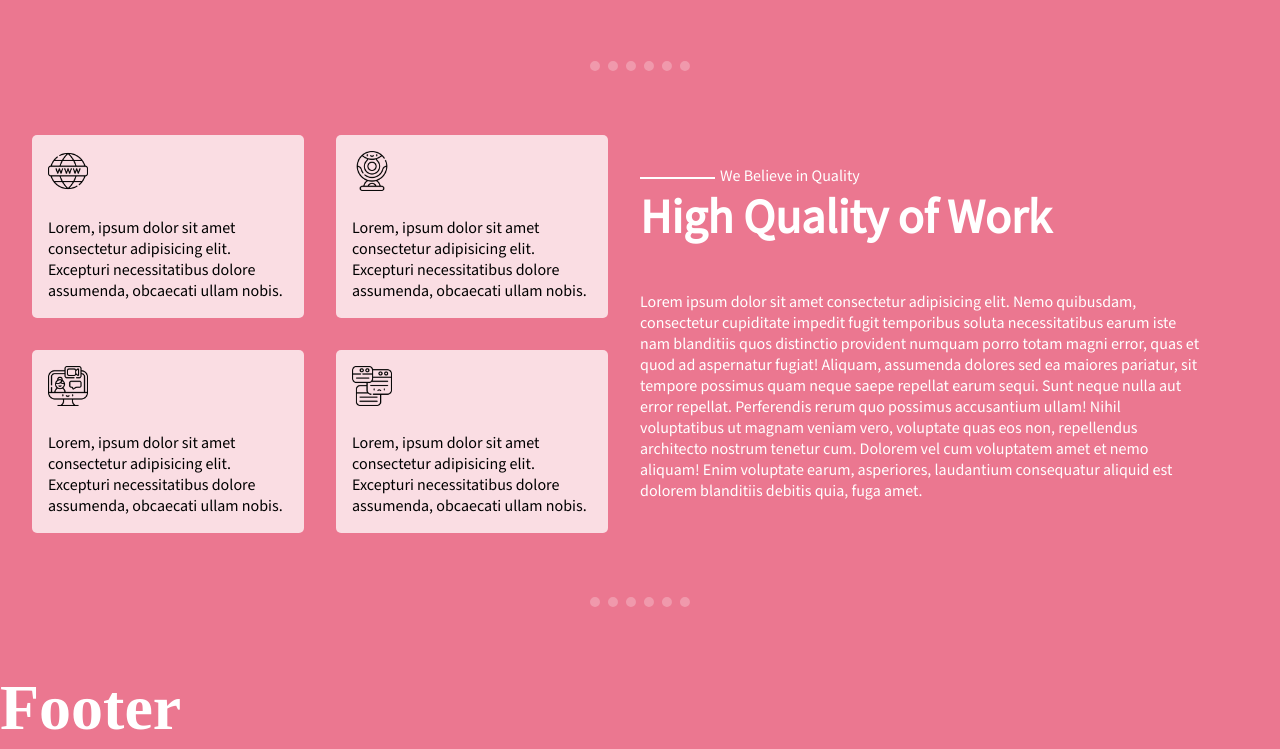
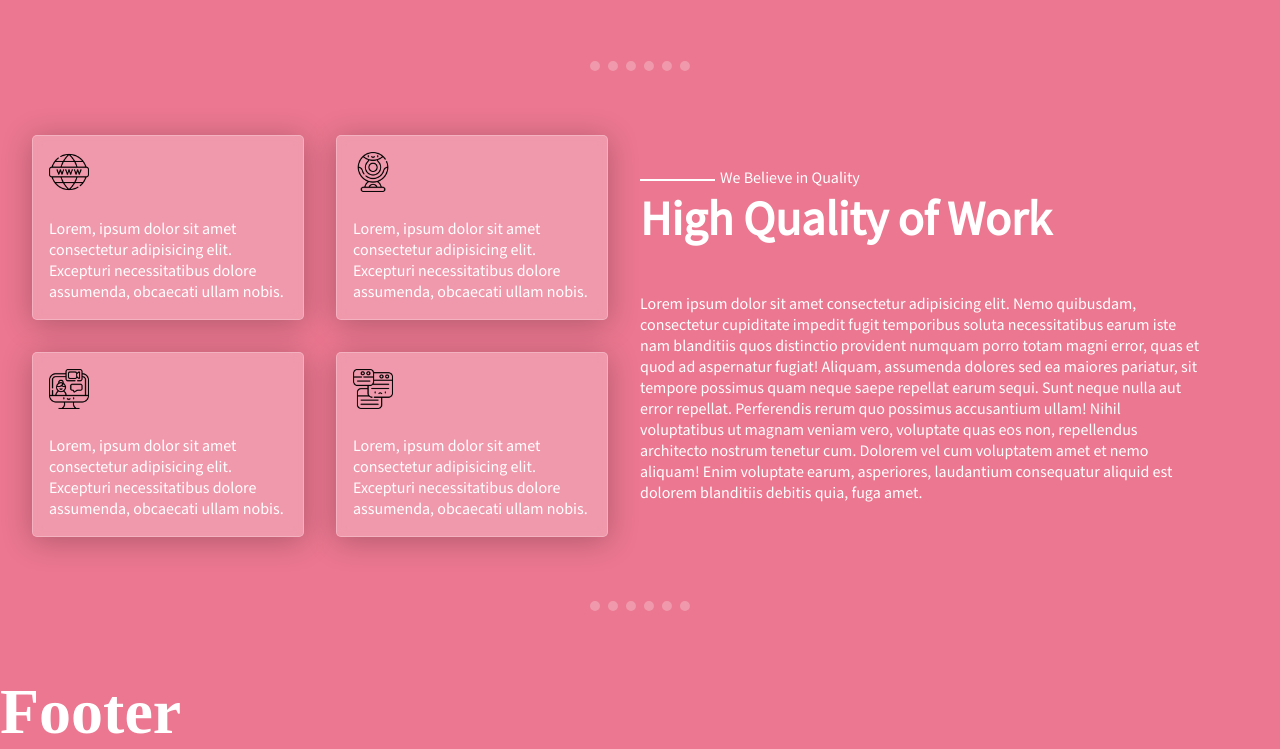
Before and after one commit to masanthimanshu/codexpress, a plain HTML site: page index.html in a window 1280 px wide. Shown: the part 1356-2105 px from the top of the page. Drawn offline with nearby package versions, Linux system fonts and the light colour scheme; a web font is replaced by a local one.

Commit message:
glass morphism

```diff
--- a/assets/css/home.css
+++ b/assets/css/home.css
@@ -70,9 +70,11 @@
 
 .sec_three .box {
   padding: 1rem;
-  color: black;
   border-radius: 5px;
-  background-color: rgba(255, 255, 255, 0.75);
+  backdrop-filter: blur(5px);
+  background: rgba(255, 255, 255, 0.25);
+  box-shadow: 0 4px 30px rgba(0, 0, 0, 0.25);
+  border: 1px solid rgba(255, 255, 255, 0.25);
 }
 
 .sec_three .box img {
```
